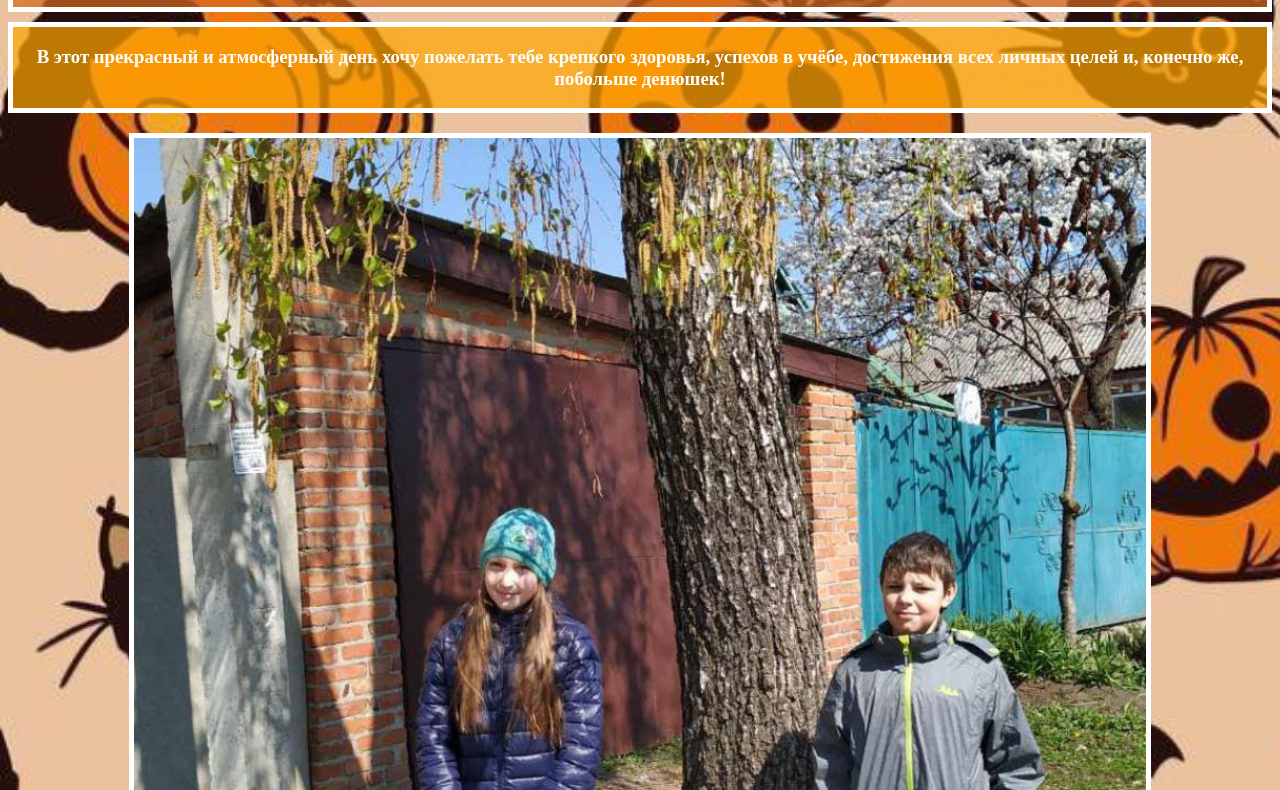
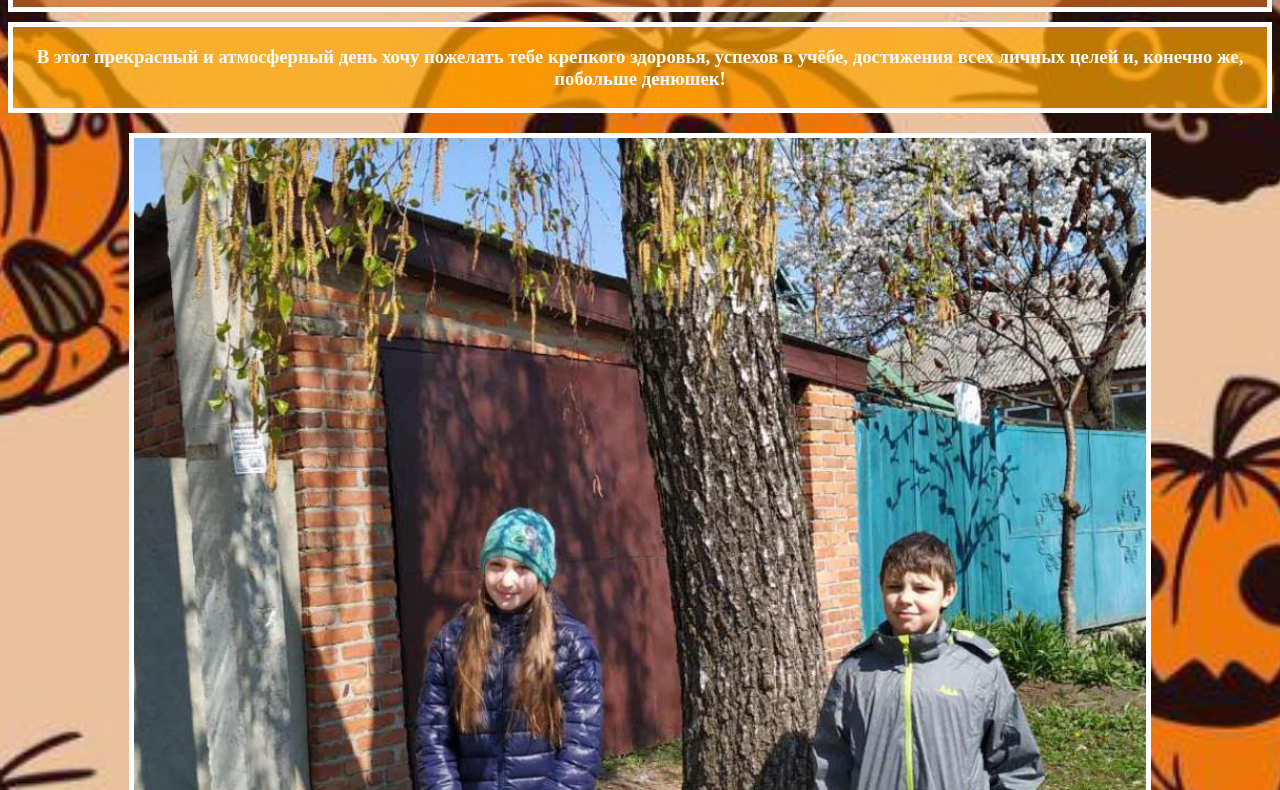
Before and after one commit to Mez1cs/gift_a, a plain HTML site: page index.html in a window 1280 px wide. Shown: the part 86-876 px from the top of the page. Drawn offline with Linux system fonts and the light colour scheme.

Commit message:
style.css

```diff
--- a/style.css
+++ b/style.css
@@ -1,7 +1,9 @@
 body
 {
     background-image:url('wallpaper.jpg');
-    background-size:120%;
+    background-size: cover;
+    background-repeat: no-repeat;
+    background-position: center;
     text-align: center;
     color:white;
 }
```
